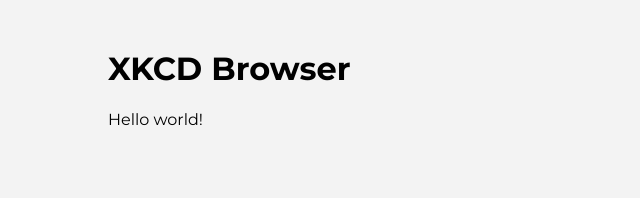
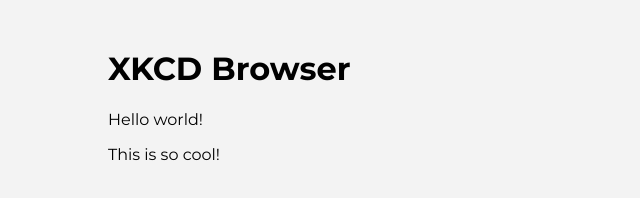
Before and after one commit to jmjacobsen/xkcd, a plain HTML site: page index.html in a window 1280 px wide. Shown: the whole page, without its empty margins (0-640 px from the left). Drawn offline with nearby package versions, Linux system fonts and the light colour scheme.

Commit message:
Testing git. Again.

```diff
--- a/index.html
+++ b/index.html
@@ -11,6 +11,7 @@
   <h1>XKCD Browser</h1>
   <div id="app">
     <p>Hello world!</p>
+    <p>This is so cool!</p>
   </div>
   <script src="https://cdn.jsdelivr.net/npm/vue/dist/vue.js"></script>
   <script src="https://unpkg.com/axios/dist/axios.min.js"></script>
```
